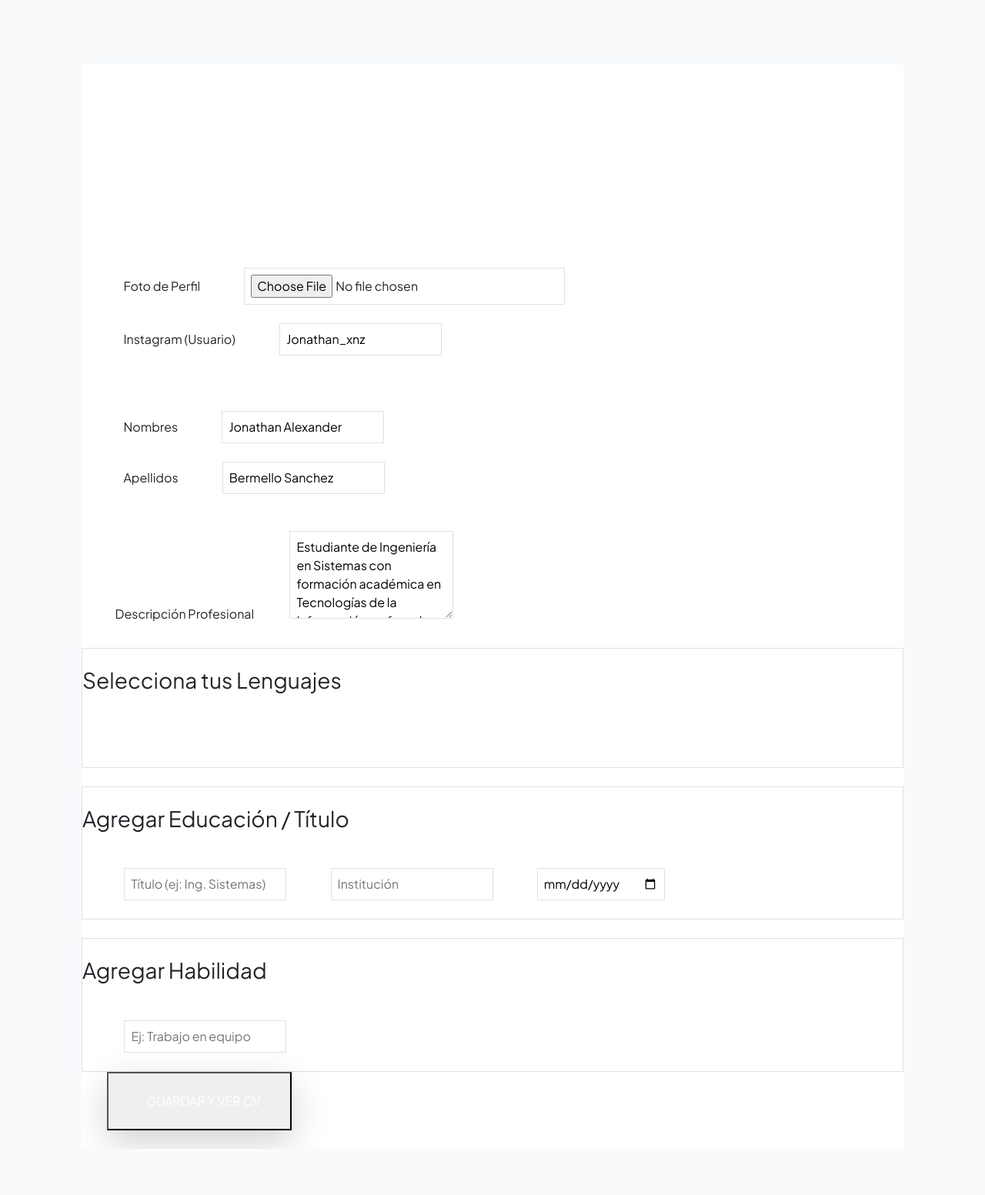
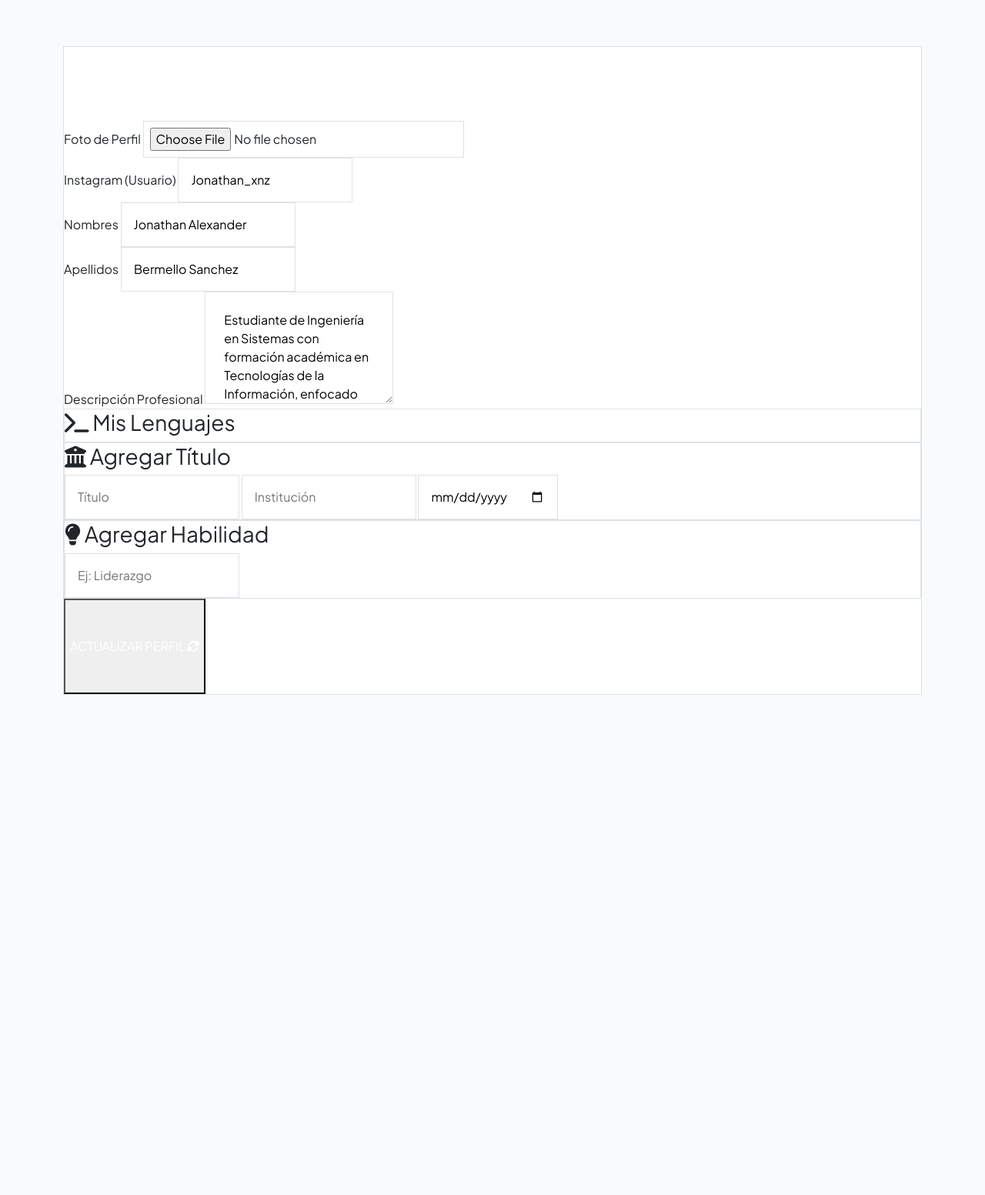
Before and after one commit to JABS34/hojadevida, a Django app: page /dashboard/ in a window 1280 px wide. Shown: the whole page at 77% size. After the commit the page ends 903 px from the top, so only its background shows below. Run offline with Django 5.2, Linux system fonts and the light colour scheme; a user stored in the database is signed in; data comes from the database, SQL or seed files in the repository.

Commit message:
Update dashboard.html

```diff
--- a/tasks/templates/dashboard.html
+++ b/tasks/templates/dashboard.html
@@ -1,73 +1,70 @@
-
 {% extends 'base.html' %}
 {% block content %}
-<main class="container mx-auto py-10 px-4">
-    <div class="max-w-4xl mx-auto bg-white shadow-2xl rounded-3xl overflow-hidden">
-        <div class="bg-indigo-600 p-8 text-white">
-            <h1 class="text-3xl font-bold">Panel de Control Profesional</h1>
-            <p class="opacity-80">Gestiona la información que aparece en tu CV público.</p>
+<main class="animate__animated animate__fadeInUp">
+    <div class="max-w-4xl mx-auto bg-white shadow-2xl rounded-[2.5rem] overflow-hidden border border-slate-100">
+        <div class="bg-gradient-to-br from-indigo-600 to-blue-800 p-10 text-white">
+            <h1 class="text-4xl font-extrabold tracking-tight">Panel de Control</h1>
+            <p class="opacity-80 font-medium mt-2">Gestiona tu perfil profesional de forma dinámica.</p>
         </div>
 
-        <form method="POST" enctype="multipart/form-data" class="p-8 space-y-8">
+        <form method="POST" enctype="multipart/form-data" class="p-10 space-y-10">
             {% csrf_token %}
 
-            <div class="grid md:grid-cols-2 gap-6">
-                <div>
-                    <label class="block text-sm font-bold text-gray-700 mb-2">Foto de Perfil</label>
-                    <input type="file" name="foto" class="w-full border p-2 rounded-lg">
+            <div class="grid md:grid-cols-2 gap-8">
+                <div class="space-y-2">
+                    <label class="text-xs font-black text-slate-400 uppercase tracking-widest ml-1">Foto de Perfil</label>
+                    <input type="file" name="foto" class="w-full text-sm text-slate-500 file:mr-4 file:py-2.5 file:px-4 file:rounded-xl file:border-0 file:text-xs file:font-bold file:bg-blue-50 file:text-blue-700 transition border border-slate-100 p-2 rounded-2xl">
                 </div>
-                <div>
-                    <label class="block text-sm font-bold text-gray-700 mb-2">Instagram (Usuario)</label>
-                    <input type="text" name="instagram" value="{{ perfil.instagram }}" placeholder="ej: jabs6393" class="w-full border p-2 rounded-lg">
+                <div class="space-y-2">
+                    <label class="text-xs font-black text-slate-400 uppercase tracking-widest ml-1">Instagram (Usuario)</label>
+                    <input type="text" name="instagram" value="{{ perfil.instagram }}" placeholder="ej: jabs6393" class="w-full bg-slate-50 border border-slate-200 p-3 rounded-2xl focus:ring-4 focus:ring-blue-100 transition outline-none font-semibold">
                 </div>
             </div>
 
-            <div class="grid md:grid-cols-2 gap-6">
-                <div>
-                    <label class="block text-sm font-bold text-gray-700 mb-2">Nombres</label>
-                    <input type="text" name="nombres" value="{{ perfil.nombres }}" class="w-full border p-2 rounded-lg">
+            <div class="grid md:grid-cols-2 gap-8">
+                <div class="space-y-2">
+                    <label class="text-xs font-black text-slate-400 uppercase tracking-widest ml-1">Nombres</label>
+                    <input type="text" name="nombres" value="{{ perfil.nombres }}" class="w-full bg-slate-50 border border-slate-200 p-3 rounded-2xl focus:ring-4 focus:ring-blue-100 transition outline-none font-semibold">
                 </div>
-                <div>
-                    <label class="block text-sm font-bold text-gray-700 mb-2">Apellidos</label>
-                    <input type="text" name="apellidos" value="{{ perfil.apellidos }}" class="w-full border p-2 rounded-lg">
+                <div class="space-y-2">
+                    <label class="text-xs font-black text-slate-400 uppercase tracking-widest ml-1">Apellidos</label>
+                    <input type="text" name="apellidos" value="{{ perfil.apellidos }}" class="w-full bg-slate-50 border border-slate-200 p-3 rounded-2xl focus:ring-4 focus:ring-blue-100 transition outline-none font-semibold">
                 </div>
             </div>
 
-            <div>
-                <label class="block text-sm font-bold text-gray-700 mb-2">Descripción Profesional</label>
-                <textarea name="descripcionperfil" rows="4" class="w-full border p-2 rounded-lg">{{ perfil.descripcionperfil }}</textarea>
+            <div class="space-y-2">
+                <label class="text-xs font-black text-slate-400 uppercase tracking-widest ml-1">Descripción Profesional</label>
+                <textarea name="descripcionperfil" rows="4" class="w-full bg-slate-50 border border-slate-200 p-4 rounded-2xl focus:ring-4 focus:ring-blue-100 transition outline-none italic">{{ perfil.descripcionperfil }}</textarea>
             </div>
 
-            <div class="bg-slate-50 p-6 rounded-2xl border border-slate-200">
-                <h3 class="font-bold text-indigo-600 mb-4 uppercase text-sm tracking-widest">Selecciona tus Lenguajes</h3>
+            <div class="bg-blue-50/50 p-8 rounded-[2rem] border border-blue-100">
+                <h3 class="font-black text-blue-700 mb-6 uppercase text-[10px] tracking-widest flex items-center gap-2"><i class="fas fa-terminal"></i> Mis Lenguajes</h3>
                 <div class="grid grid-cols-2 md:grid-cols-5 gap-3">
                     {% for lang in lenguajes_disponibles %}
-                    <label class="flex items-center space-x-2 bg-white p-2 rounded-md border shadow-sm cursor-pointer hover:bg-indigo-50 transition">
-                        <input type="checkbox" name="lenguajes" value="{{ lang }}" class="text-indigo-600">
-                        <span class="text-xs font-bold text-gray-600">{{ lang }}</span>
+                    <label class="flex items-center gap-2 bg-white p-3 rounded-xl border border-slate-200 cursor-pointer hover:border-blue-500 transition shadow-sm">
+                        <input type="checkbox" name="lenguajes" value="{{ lang }}" class="w-4 h-4 accent-blue-600">
+                        <span class="text-[10px] font-bold text-slate-600">{{ lang }}</span>
                     </label>
                     {% endfor %}
                 </div>
             </div>
 
-            <div class="bg-slate-50 p-6 rounded-2xl border border-slate-200">
-                <h3 class="font-bold text-indigo-600 mb-4 uppercase text-sm tracking-widest">Agregar Educación / Título</h3>
+            <div class="bg-slate-50 p-8 rounded-[2rem] border border-slate-200">
+                <h3 class="font-black text-indigo-600 mb-6 uppercase text-[10px] tracking-widest flex items-center gap-2"><i class="fas fa-university"></i> Agregar Título</h3>
                 <div class="grid md:grid-cols-3 gap-4">
-                    <input type="text" name="edu_titulo" placeholder="Título (ej: Ing. Sistemas)" class="border p-2 rounded-lg text-sm">
-                    <input type="text" name="edu_inst" placeholder="Institución" class="border p-2 rounded-lg text-sm">
-                    <input type="date" name="edu_fecha" class="border p-2 rounded-lg text-sm">
+                    <input type="text" name="edu_titulo" placeholder="Título" class="p-3 border rounded-xl text-sm font-semibold">
+                    <input type="text" name="edu_inst" placeholder="Institución" class="p-3 border rounded-xl text-sm font-semibold">
+                    <input type="date" name="edu_fecha" class="p-3 border rounded-xl text-sm font-semibold">
                 </div>
             </div>
 
-            <div class="bg-slate-50 p-6 rounded-2xl border border-slate-200">
-                <h3 class="font-bold text-indigo-600 mb-4 uppercase text-sm tracking-widest">Agregar Habilidad</h3>
-                <div class="flex gap-4">
-                    <input type="text" name="hab_nombre" placeholder="Ej: Trabajo en equipo" class="flex-1 border p-2 rounded-lg text-sm">
-                </div>
+            <div class="bg-slate-50 p-8 rounded-[2rem] border border-slate-200">
+                <h3 class="font-black text-indigo-600 mb-6 uppercase text-[10px] tracking-widest flex items-center gap-2"><i class="fas fa-lightbulb"></i> Agregar Habilidad</h3>
+                <input type="text" name="hab_nombre" placeholder="Ej: Liderazgo" class="w-full p-3 border rounded-xl text-sm font-semibold">
             </div>
 
-            <button type="submit" class="w-full bg-indigo-600 text-white font-bold py-4 rounded-xl hover:bg-indigo-700 transition shadow-lg">
-                GUARDAR Y VER CV
+            <button type="submit" class="w-full bg-slate-900 text-white font-black py-5 rounded-2xl hover:bg-blue-600 transition shadow-2xl flex items-center justify-center gap-3 tracking-widest">
+                ACTUALIZAR PERFIL <i class="fas fa-sync-alt"></i>
             </button>
         </form>
     </div>
```
Lines whose indentation alone changed are shown as unchanged.
